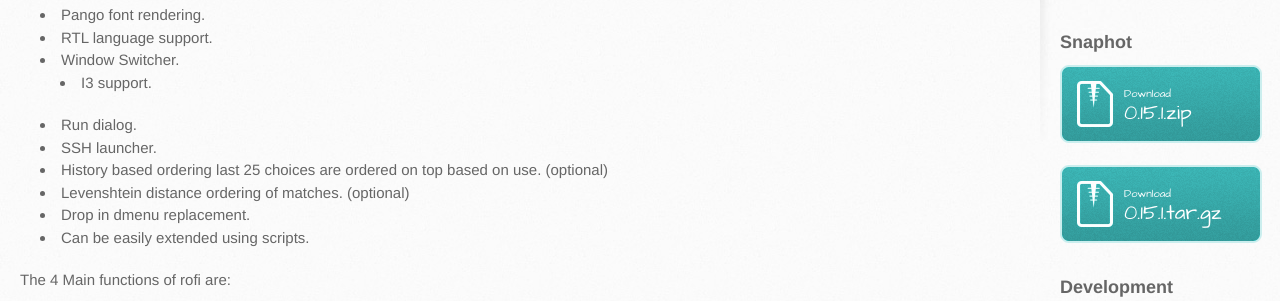
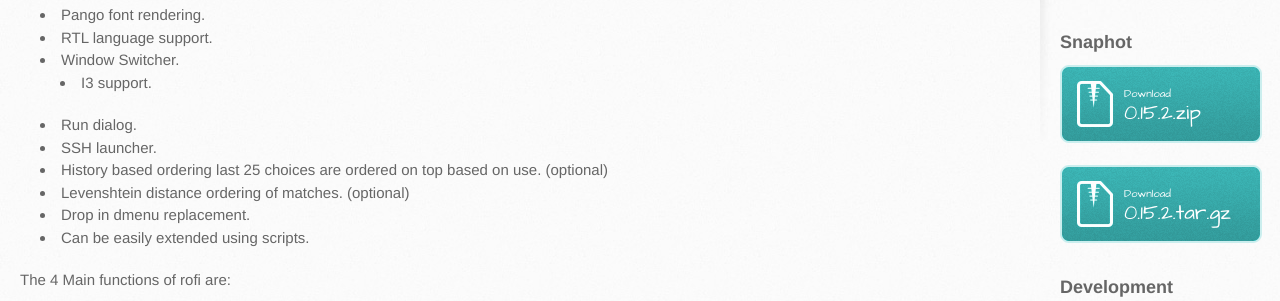
Before and after one commit to davatorium/rofi, a Jekyll site: the page built from index.md, in a window 1280 px wide and 900 px high, scrolled down 434 px. Shown: the part 162-463 px from the top of the window. Built offline with Jekyll 4.4.1, drawn with Linux system fonts in a browser that asks for light colours.

Commit message:
Update for release.

```diff
--- a/_config.yml
+++ b/_config.yml
@@ -6,4 +6,4 @@ description: A window switcher, run dialog and dmenu replacement
 github-url: https://github.com/DaveDavenport/rofi
 github-user-url: https://github.com/DaveDavenport/
 github-user: Dave Davenport
-github-version-stable: 0.15.1
+github-version-stable: 0.15.2
```
